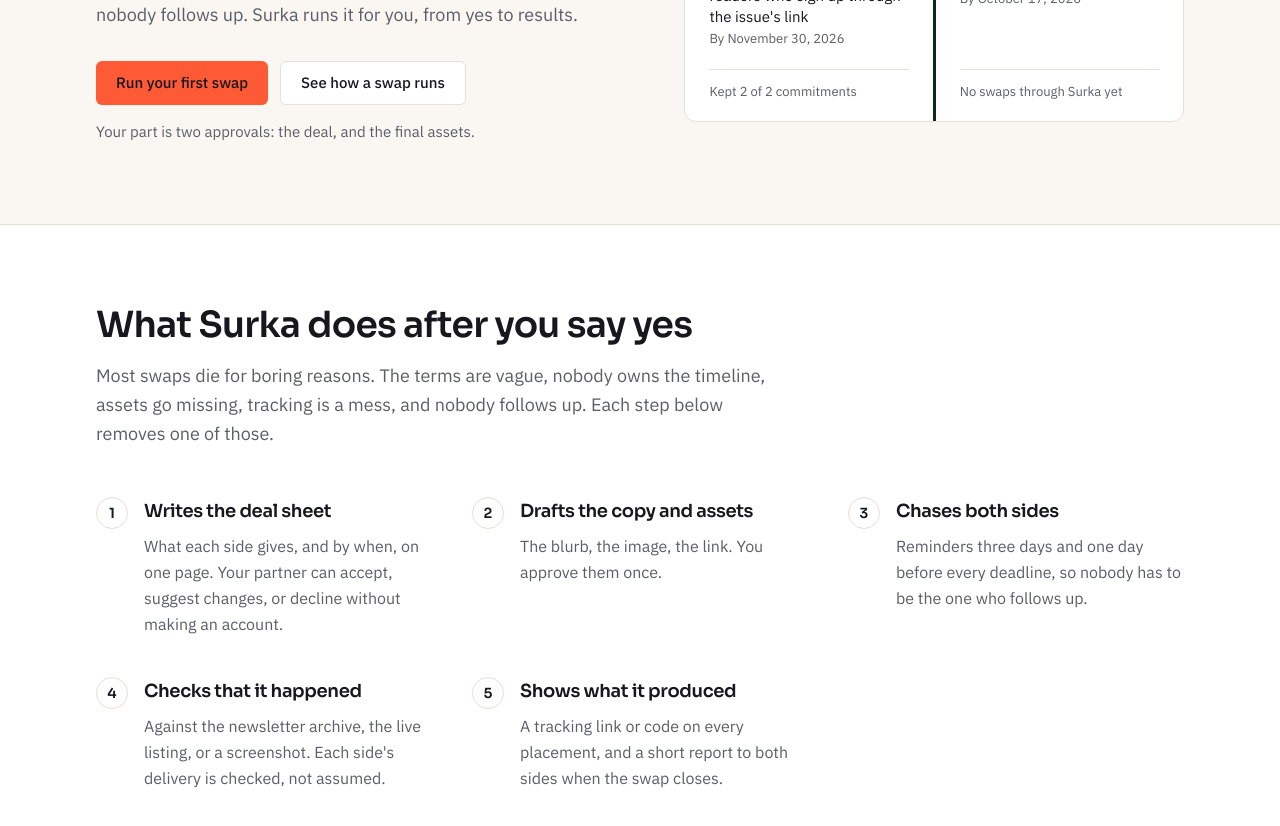
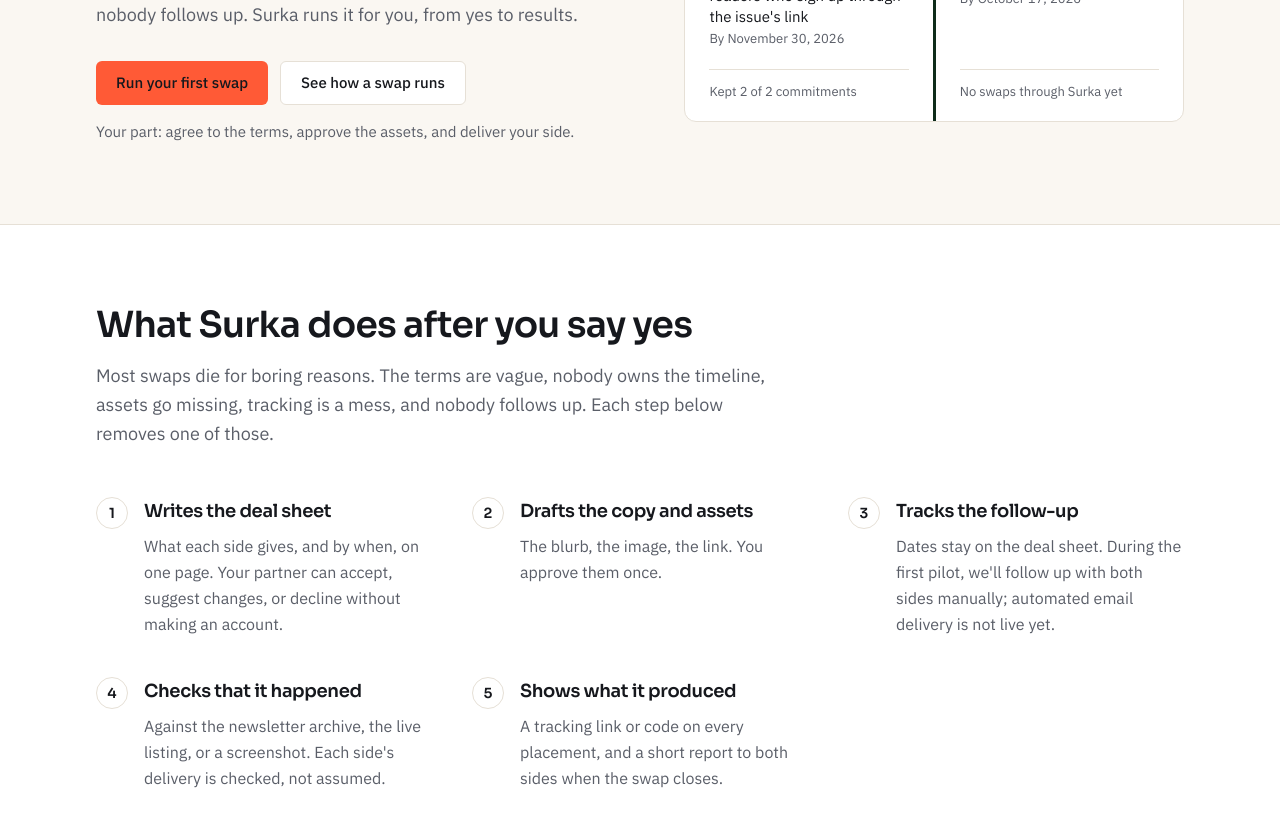
Before and after one commit to arian-gogani/surka, a Next.js app: page / in a window 1280 px wide. Shown: the part 400-1226 px from the top of the page. Built offline with nearby package versions, Linux system fonts and the light colour scheme; no server answers.

Commit message:
Correct unverified reminder-delivery claims on public Surka surfaces; negative copy check red before and green after, 36 tests plus build and smoke pass

```diff
--- a/src/app/layout.tsx
+++ b/src/app/layout.tsx
@@ -9,7 +9,7 @@
 
 const TITLE = "Surka: partner swaps that actually happen";
 const DESCRIPTION =
-  "You agree to a cross-promotion swap. Surka runs it: terms, assets, deadlines, reminders, proof, and results, so both sides grow.";
+  "You agree to a cross-promotion swap. Surka helps run the pilot: terms, assets, deadlines, follow-up, proof, and results, so both sides grow.";
 
 export const metadata: Metadata = {
   // Absolute base for the share card, so links posted elsewhere resolve it.
--- a/src/app/opengraph-image.tsx
+++ b/src/app/opengraph-image.tsx
@@ -54,7 +54,7 @@
             Partner swaps that actually happen.
           </div>
           <div style={{ fontSize: 34, color: "#6B6358", marginTop: 28, maxWidth: 940 }}>
-            Terms, deadlines, reminders to both sides, and proof each side delivered.
+            Terms, deadlines, proof of delivery, and a record both sides can inspect.
           </div>
         </div>
 
--- a/src/app/page.tsx
+++ b/src/app/page.tsx
@@ -12,8 +12,8 @@
     body: "The blurb, the image, the link. You approve them once.",
   },
   {
-    title: "Chases both sides",
-    body: "Reminders three days and one day before every deadline, so nobody has to be the one who follows up.",
+    title: "Tracks the follow-up",
+    body: "Dates stay on the deal sheet. During the first pilot, we'll follow up with both sides manually; automated email delivery is not live yet.",
   },
   {
     title: "Checks that it happened",
@@ -61,7 +61,7 @@
                 See how a swap runs
               </a>
             </div>
-            <p className="mt-4 text-[15px] text-muted">Your part is two approvals: the deal, and the final assets.</p>
+            <p className="mt-4 text-[15px] text-muted">Your part: agree to the terms, approve the assets, and deliver your side.</p>
           </div>
 
           <DealSheet
```
Also changed, not shown: 1 other file (tests, documents, lock files or other folders).
